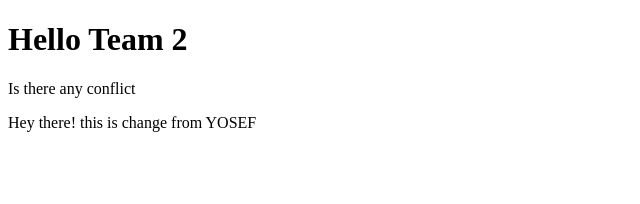
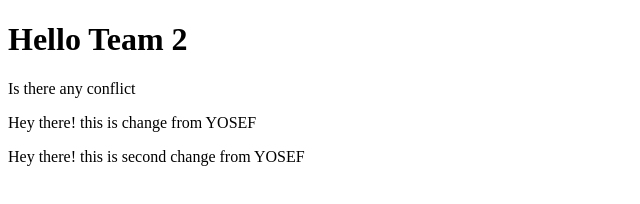
Before and after one commit to Biruktawit-Tasew/Practice, a website: page index.html in a window 1280 px wide. Shown: the whole page, without its empty margins (0-640 px from the left). Drawn offline with Linux system fonts and the light colour scheme.

Commit message:
second update

```diff
--- a/index.html
+++ b/index.html
@@ -9,5 +9,7 @@
     <h1>Hello Team 2</h1>
     <p>Is there any conflict</p>
     <p>Hey there! this is change from YOSEF</p>
+    <p>Hey there! this is second change from YOSEF</p>
+
 </body>
 </html>
```
